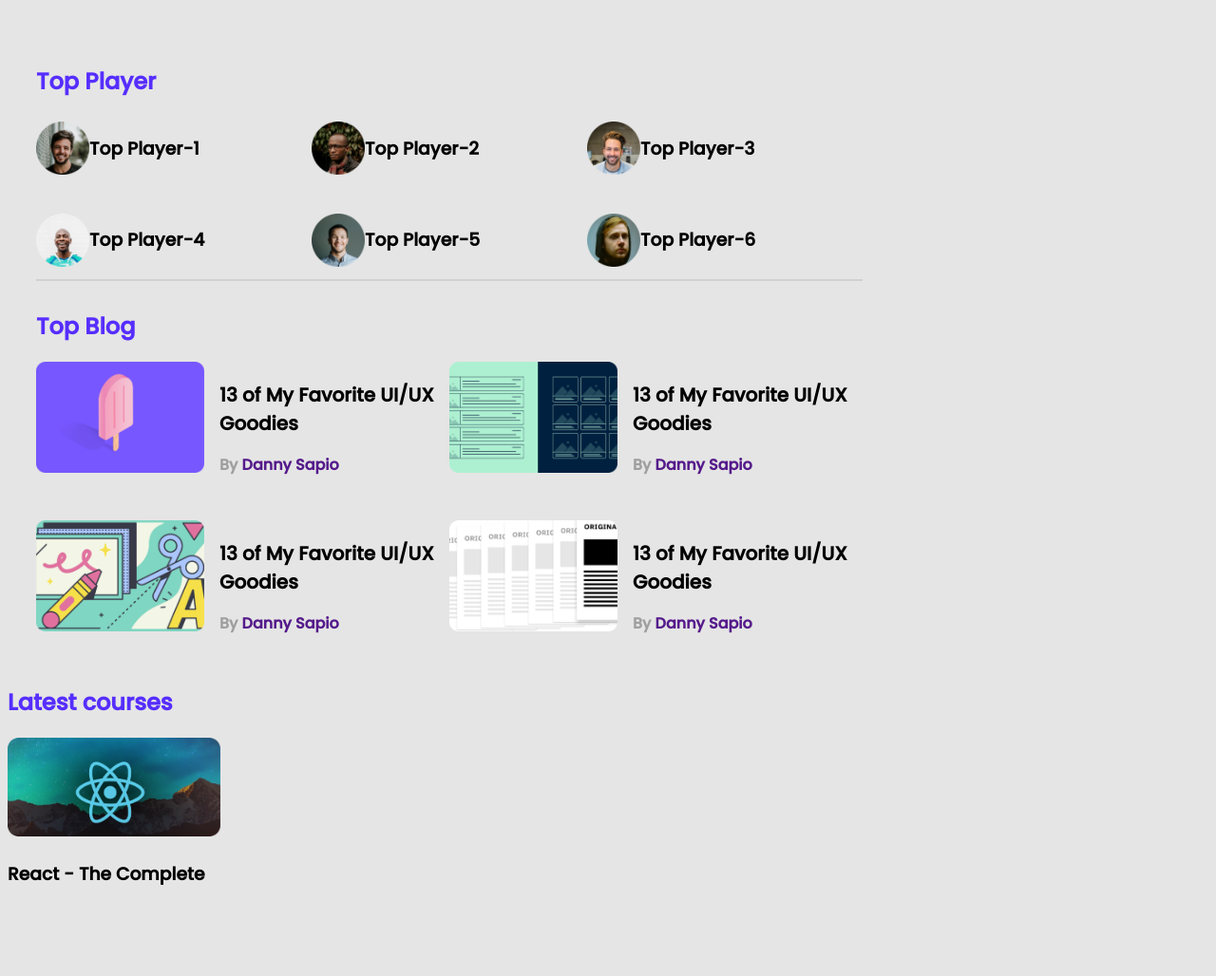
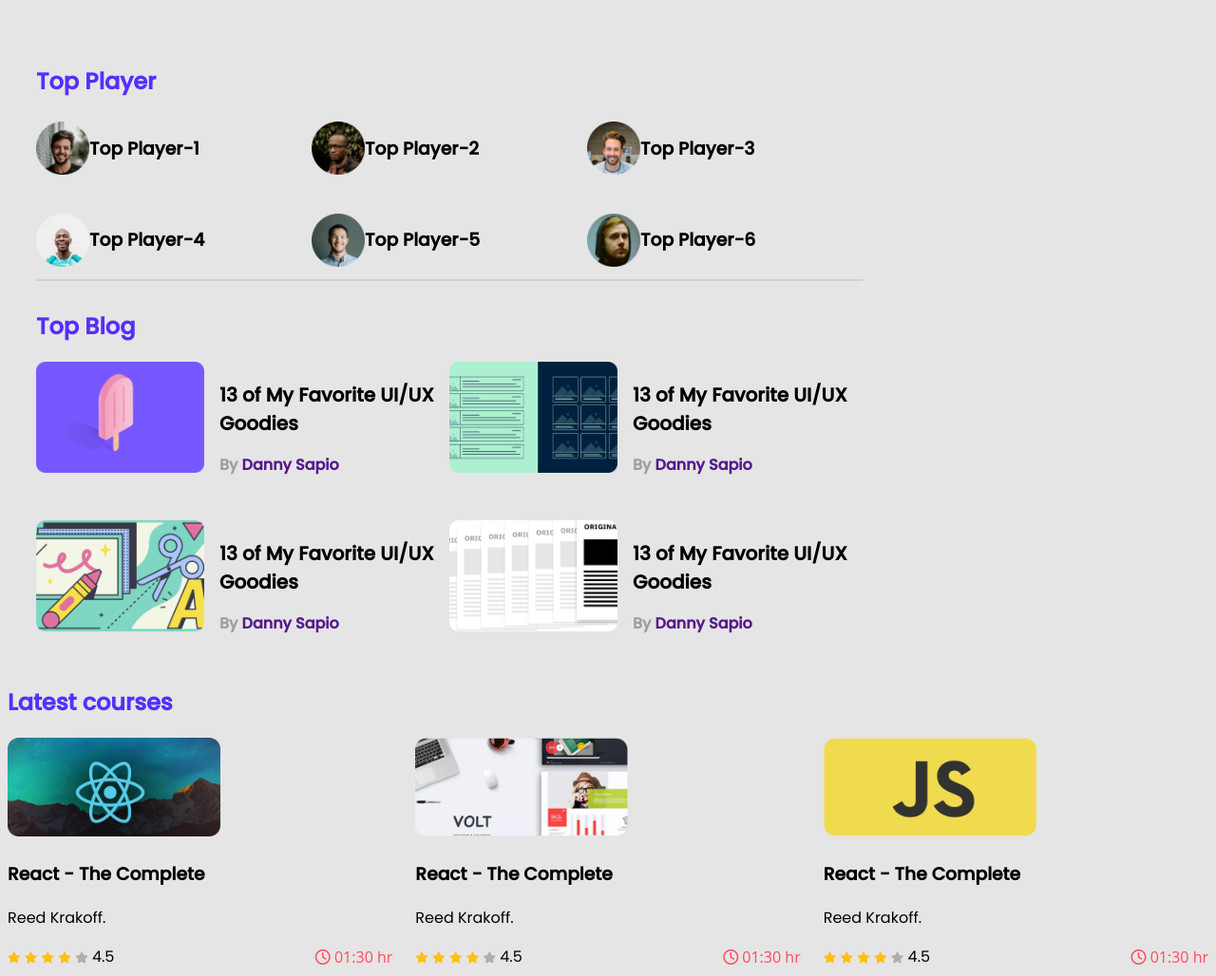
Before and after one commit to Lalonasm/leader-board-css3, a plain HTML site: page index.html in a window 1280 px wide. Shown: the whole page at 95% size. Before the commit the page ends 954 px from the top, so only its background shows below. Drawn offline with Linux system fonts and the light colour scheme.

Commit message:
grid added

```diff
--- a/index.html
+++ b/index.html
@@ -6,6 +6,8 @@
     <meta http-equiv="X-UA-Compatible" content="IE=edge">
     <meta name="viewport" content="width=device-width, initial-scale=1.0">
     <title>Leader Board</title>
+    <!-- font-awesome -->
+    <script src="https://kit.fontawesome.com/c0d08eeaa2.js" crossorigin="anonymous"></script>
     <!-- stylesheet -->
     <link rel="stylesheet" href="styles/style.css">
 </head>
@@ -111,10 +113,73 @@
                     <div class="course-banner">
                         <img src="images/courses/course-1.png" alt="">
                     </div>
-                    <div class="course-info">
+                    <div class="course-detail">
                         <h3 class="course-title">React - The Complete </h3>
+                        <p class="course-author">Reed Krakoff.</p>
+
+                        <div class="course-info">
+                            <div><i class="fas fa-star filled "></i>
+                                <i class="fas fa-star filled "></i>
+                                <i class="fas fa-star filled "></i>
+                                <i class="fas fa-star filled"></i>
+                                <i class="fas fa-star empty"></i>
+                                <span>4.5</span>
+                            </div>
+                            <div class="course-duration"><i class="far fa-clock"></i>
+                                01:30 hr
+                            </div>
+                        </div>
                     </div>
                 </div>
+                <div class="course">
+                    <div class="course-banner">
+                        <img src="images/courses/course-2.png" alt="">
+                    </div>
+                    <div class="course-detail">
+                        <h3 class="course-title">React - The Complete </h3>
+                        <p class="course-author">Reed Krakoff.</p>
+
+                        <div class="course-info">
+                            <div><i class="fas fa-star filled "></i>
+                                <i class="fas fa-star filled "></i>
+                                <i class="fas fa-star filled "></i>
+                                <i class="fas fa-star filled"></i>
+                                <i class="fas fa-star empty"></i>
+                                <span>4.5</span>
+                            </div>
+                            <div class="course-duration"><i class="far fa-clock"></i>
+                                01:30 hr
+                            </div>
+                        </div>
+                    </div>
+                </div>
+
+                <div class="course">
+                    <div class="course-banner">
+                        <img src="images/courses/course-3.png" alt="">
+                    </div>
+                    <div class="course-detail">
+                        <h3 class="course-title">React - The Complete </h3>
+                        <p class="course-author">Reed Krakoff.</p>
+
+                        <div class="course-info">
+                            <div><i class="fas fa-star filled "></i>
+                                <i class="fas fa-star filled "></i>
+                                <i class="fas fa-star filled "></i>
+                                <i class="fas fa-star filled"></i>
+                                <i class="fas fa-star empty"></i>
+                                <span>4.5</span>
+                            </div>
+                            <div class="course-duration"><i class="far fa-clock"></i>
+                                01:30 hr
+                            </div>
+                        </div>
+
+                    </div>
+                </div>
+
+
+            </div>
             </div>
         </section>
     </main>
--- a/styles/style.css
+++ b/styles/style.css
@@ -76,8 +76,34 @@ margin-bottom: 30px;
     text-decoration: none;
     color: 16px;
 }
-/* courses style */
+/* .......courses style
+.......................*/
+.courses{
+    display: grid;
+    grid-template-columns: repeat(3, 1fr);
+    grid-column-gap: 24px;
+}
 .course .course-banner img{
     width: 224px;
 height: 104px;
 }
+.course-info{
+    display: flex;
+    align-items: center;
+    justify-content: space-between;
+
+}
+.fa-star.filled{
+    color:
+    #FFC014;
+}
+.fa-star{
+    font-size: 12px;
+}
+.fa-star.empty{
+    color:#AEAEAE
+}
+.course-duration{
+    color: #FF4A60;
+    font-family: Open Sans;
+}
```
